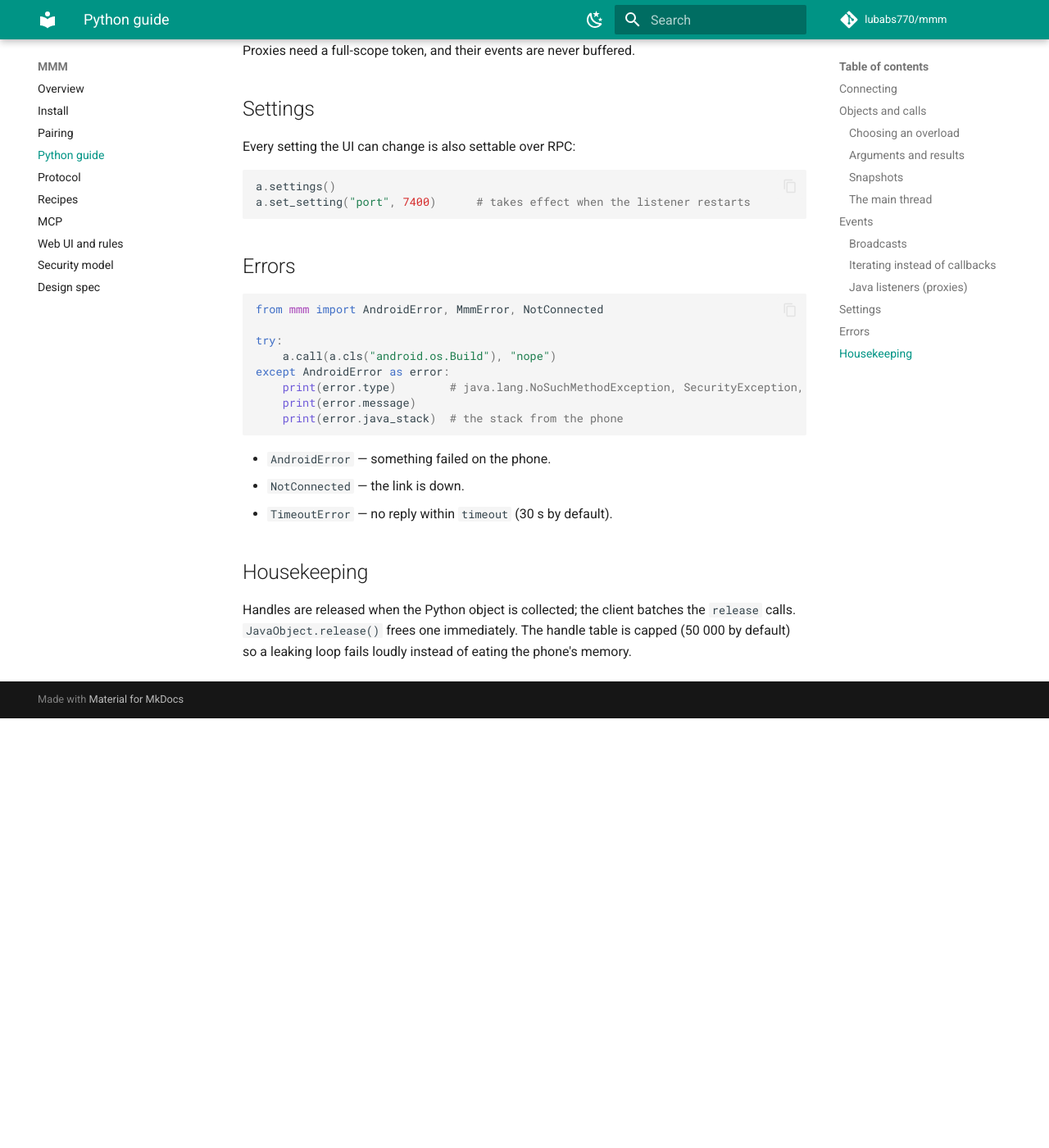
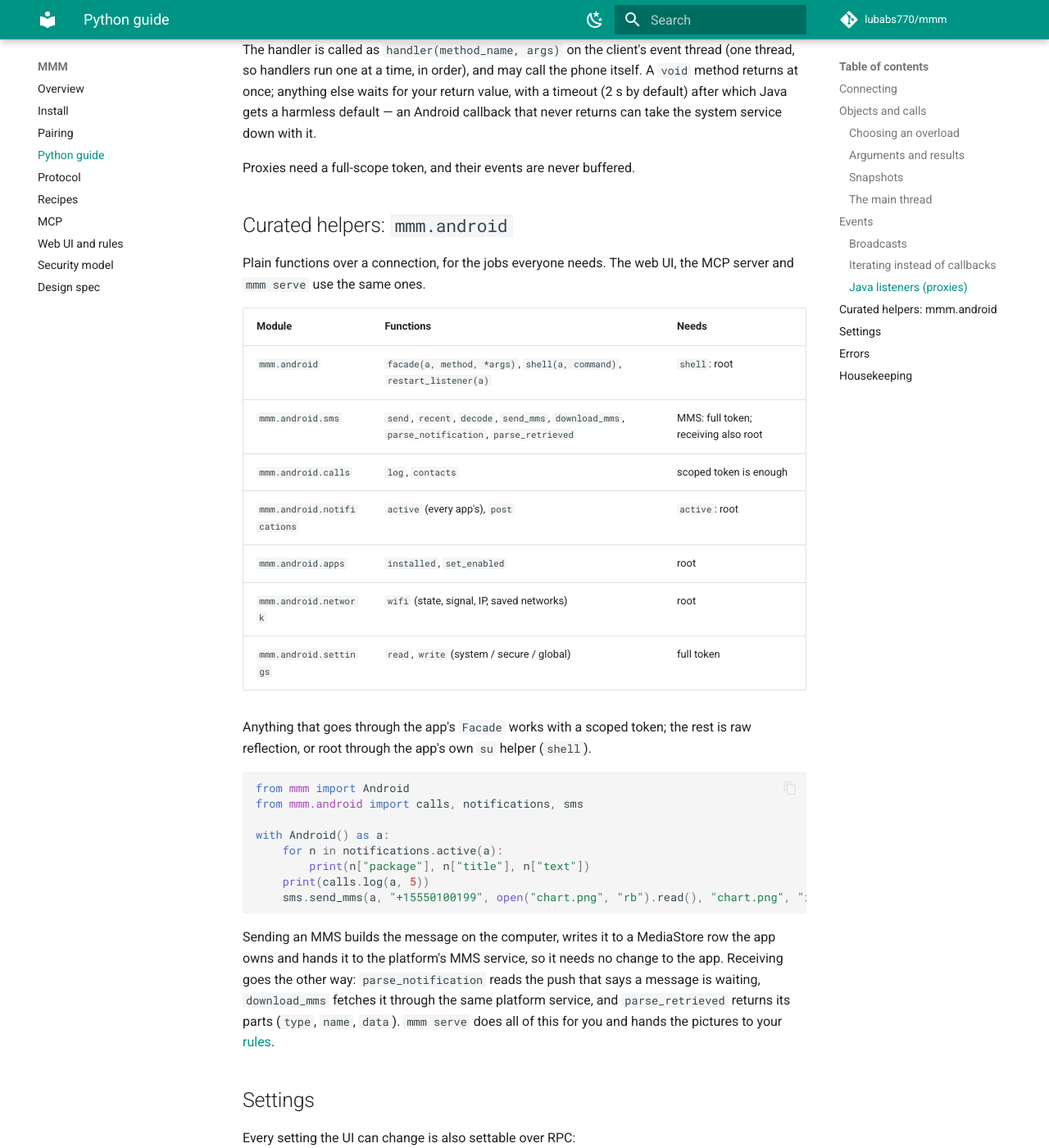
Before and after one commit to lubabs770/mmm, an MkDocs documentation site: the page built from docs/python.md, in a window 1280 px wide and 1400 px high, scrolled down 3820 px. Shown: the whole window at 82% size. Built offline with MkDocs 1.6.1 and Material for MkDocs 9.7.7, drawn with Linux system fonts in a browser that asks for light colours; comment, search, counter and statistics services are not loaded; before the commit the page ends 4696 px from its top, so only the background shows below that; some of the changed text lies outside the part shown.

Commit message:
Docs: mmm.android helpers, pictures in and out, typed subscriptions, newer UI pages
README, docs index, Python guide, recipes, UI page, client README and LLM.md
caught up with what shipped in client 0.4.0 to 0.6.0 and app 0.2.1 to 0.2.3:
the curated helpers, MMS send and receive, rules for any event with MMM_EVENT
and MMM_MEDIA, subscribe(types=...), the Calls / Notifications / Apps / Network
pages, and updates restarting the service by themselves.

Co-Authored-By: Claude Opus 5.5 <noreply@anthropic.com>

````diff
--- a/docs/python.md
+++ b/docs/python.md
@@ -132,6 +132,14 @@ name = a.subscribe(
 a.unsubscribe(name)
 ```
 
+A broadcast that carries a MIME type only matches a subscription that names it, so
+pass `types` for those (app 0.2.3 or later). An MMS waiting to be fetched is one:
+
+```python
+a.subscribe(["android.provider.Telephony.WAP_PUSH_RECEIVED"], name="mms",
+            durable=True, types=["application/vnd.wap.mms-message"], handler=print)
+```
+
 A **durable** subscription keeps receiving while nobody is connected. Its events wait
 in a ring buffer (500 events or 24 hours by default) and replay when a client
 subscribes again under the same name with the same token — so an SMS that arrives
@@ -182,6 +190,42 @@ never returns can take the system service down with it.
 
 Proxies need a full-scope token, and their events are never buffered.
 
+## Curated helpers: `mmm.android`
+
+Plain functions over a connection, for the jobs everyone needs. The web UI, the MCP
+server and `mmm serve` use the same ones.
+
+| Module | Functions | Needs |
+|---|---|---|
+| `mmm.android` | `facade(a, method, *args)`, `shell(a, command)`, `restart_listener(a)` | `shell`: root |
+| `mmm.android.sms` | `send`, `recent`, `decode`, `send_mms`, `download_mms`, `parse_notification`, `parse_retrieved` | MMS: full token; receiving also root |
+| `mmm.android.calls` | `log`, `contacts` | scoped token is enough |
+| `mmm.android.notifications` | `active` (every app's), `post` | `active`: root |
+| `mmm.android.apps` | `installed`, `set_enabled` | root |
+| `mmm.android.network` | `wifi` (state, signal, IP, saved networks) | root |
+| `mmm.android.settings` | `read`, `write` (system / secure / global) | full token |
+
+Anything that goes through the app's `Facade` works with a scoped token; the rest is
+raw reflection, or root through the app's own `su` helper (`shell`).
+
+```python
+from mmm import Android
+from mmm.android import calls, notifications, sms
+
+with Android() as a:
+    for n in notifications.active(a):
+        print(n["package"], n["title"], n["text"])
+    print(calls.log(a, 5))
+    sms.send_mms(a, "+15550100199", open("chart.png", "rb").read(), "chart.png", "image/png", "today")
+```
+
+Sending an MMS builds the message on the computer, writes it to a MediaStore row the
+app owns and hands it to the platform's MMS service, so it needs no change to the
+app. Receiving goes the other way: `parse_notification` reads the push that says a
+message is waiting, `download_mms` fetches it through the same platform service, and
+`parse_retrieved` returns its parts (`type`, `name`, `data`). `mmm serve` does all of
+this for you and hands the pictures to your [rules](ui.md).
+
 ## Settings
 
 Every setting the UI can change is also settable over RPC:
````
Also changed, not shown: LLM.md (+11 -2 lines), README.md (+23 -5 lines), client/README.md (+11 -0 lines), docs/index.md (+4 -1 lines), docs/recipes.md (+23 -0 lines), docs/ui.md (+4 -1 lines).
